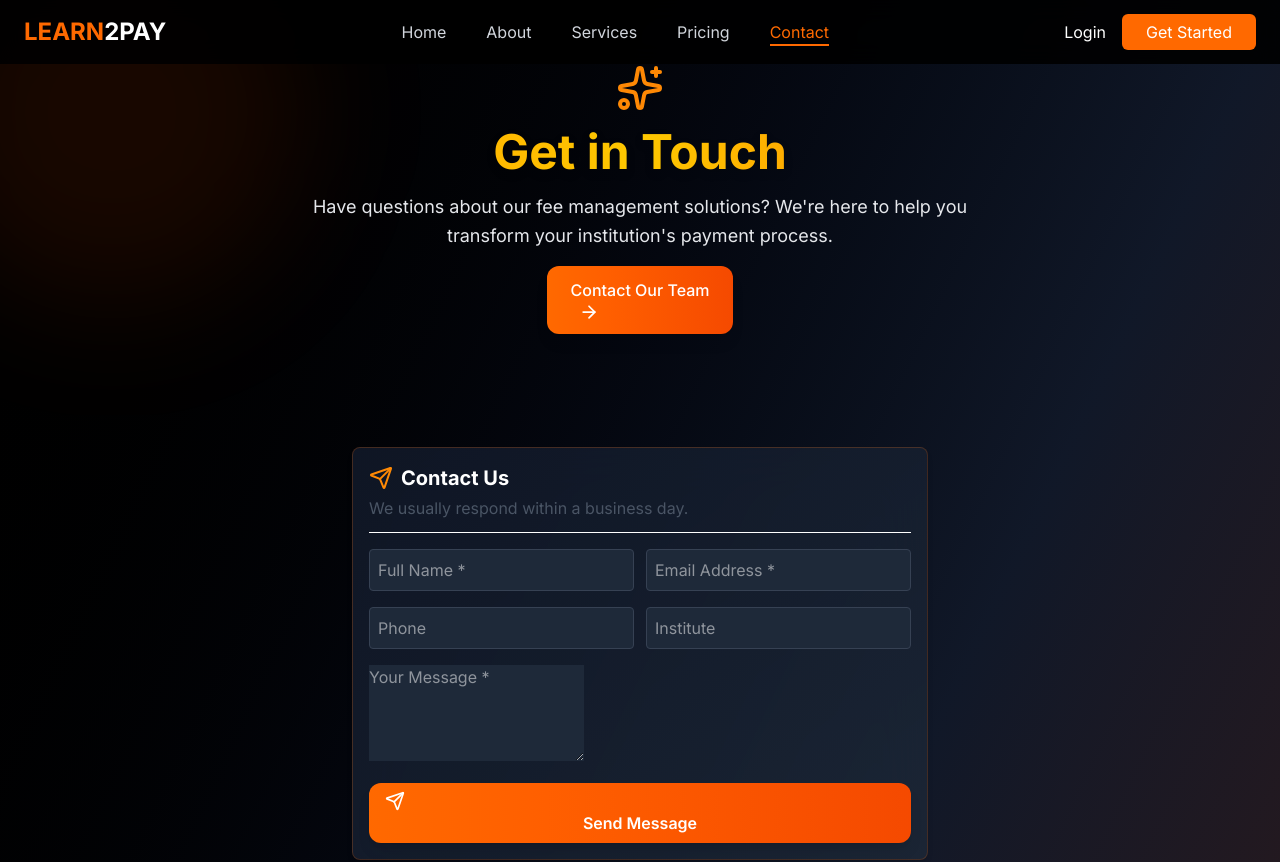
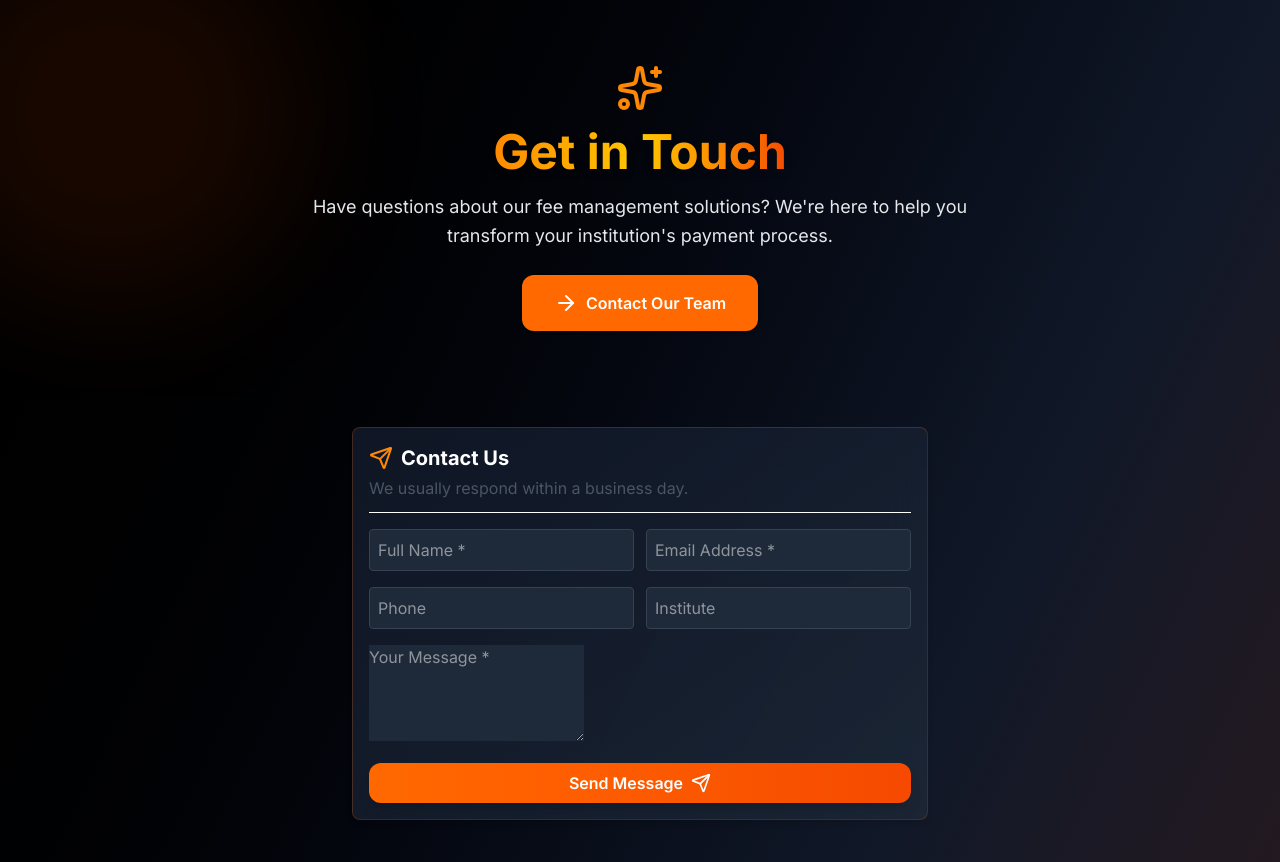
Before and after one commit to Techori/Learn2pay, a React (Vite) app: page /contact in a window 1280 px wide. Shown: the top 862 px of the page. Built offline with nearby package versions, Linux system fonts and the light colour scheme.

Commit message:
Update contact.tsx

```diff
--- a/src/pages/contact.tsx
+++ b/src/pages/contact.tsx
@@ -2,6 +2,7 @@ import React, { useState } from 'react';
 import { Button } from "../components/ui/Button";
 import { Card, CardContent, CardDescription, CardHeader, CardTitle } from "../components/ui/Card";
 import { Input } from "../components/ui/Input";
+import { Label } from "../components/ui/Label";
 import { Textarea } from "../components/ui/Textarea";
 import {
   Mail,
@@ -17,7 +18,7 @@ import {
 } from 'lucide-react';
 import { useNavigate } from 'react-router-dom';
 import Footer from '../components/Footer';
-import Navbar from '@/components/Navbar';
+
 const Contact = () => {
   const navigate = useNavigate();
   const [formData, setFormData] = useState({
@@ -97,10 +98,9 @@ const Contact = () => {
   return (
     <div className="min-h-screen bg-gradient-to-br from-black via-gray-900 to-orange-950 text-white">
       {/* Hero Section */}
-      <Navbar />
       <section className="py-16 px-4 relative overflow-hidden">
         <div className="absolute -top-20 -left-20 w-96 h-96 bg-orange-600/10 rounded-full blur-3xl pointer-events-none"></div>
-        <div className="container mx-auto text-center relative z-10">
+        <div className="container mx-auto text-center relative z-10 flex flex-col items-center">
           <div className="flex justify-center mb-4">
             <Sparkles className="h-12 w-12 text-orange-400 animate-pulse" />
           </div>
@@ -110,19 +110,25 @@ const Contact = () => {
           <p className="text-lg text-gray-200 mb-6 max-w-2xl mx-auto leading-relaxed">
             Have questions about our fee management solutions? We're here to help you transform your institution's payment process.
           </p>
-          <Button
-            className="mt-2 px-6 py-3 text-base bg-gradient-to-r from-orange-500 to-orange-600 hover:from-orange-600 hover:to-orange-700 font-bold rounded-xl shadow-lg animate-bounce"
+          <div className="flex justify-center w-full">
+            <button
+              className="flex items-center gap-2 bg-orange-500 hover:bg-orange-600 text-white font-semibold px-8 py-4 rounded-xl shadow transition"
               onClick={() => {
-              window.scrollTo({ top: 600, behavior: 'smooth' });
+                // Scroll to the contact form section
+                const formSection = document.getElementById('contact-form-section');
+                if (formSection) {
+                  formSection.scrollIntoView({ behavior: 'smooth' });
+                }
               }}
             >
-            Contact Our Team <ArrowRight className="ml-2 h-5 w-5" />
-          </Button>
+              <ArrowRight className="w-6 h-6" />
+              <span>Contact Our Team</span>
+            </button>
+          </div>
         </div>
       </section>
-
       {/* Compact Contact Form */}
-      <section className="py-8 px-2 flex justify-center items-center">
+      <section id="contact-form-section" className="py-8 px-2 flex justify-center items-center">
         <Card className="w-full max-w-xl mx-auto bg-gradient-to-br from-gray-900/90 to-gray-800/80 border border-orange-500/20 shadow-2xl backdrop-blur-xl animate-fade-in">
           <CardHeader className="pb-3">
             <div className="flex items-center gap-2 mb-1">
@@ -181,10 +187,10 @@ const Contact = () => {
               />
               <Button
   type="submit"
-                className="w-full bg-gradient-to-r from-orange-500 to-orange-600 hover:from-orange-600 hover:to-orange-700 text-white font-semibold py-2 rounded-xl shadow-lg transition-all duration-200"
+  className="w-full bg-gradient-to-r from-orange-500 to-orange-600 hover:from-orange-600 hover:to-orange-700 text-white font-semibold py-2 rounded-xl shadow-lg transition-all duration-200 flex items-center justify-center gap-2"
 >
-                <Send className="mr-2 h-5 w-5" />
-                Send Message
+  <span>Send Message</span>
+  <Send className="h-5 w-5" />
 </Button>
               {submitted && (
                 <div className="text-center text-green-400 font-semibold mt-2 animate-fade-in">
@@ -195,7 +201,6 @@ const Contact = () => {
           </CardContent>
         </Card>
       </section>
-
       {/* Contact Info & Support Types */}
       <section className="py-10 px-4">
         <div className="container mx-auto grid grid-cols-1 md:grid-cols-2 gap-10">
@@ -240,7 +245,6 @@ const Contact = () => {
           </div>
         </div>
       </section>
-
       {/* FAQ Section */}
       <section className="py-14 px-4 bg-gradient-to-r from-orange-600/10 via-orange-500/5 to-orange-600/10">
         <div className="container mx-auto">
@@ -296,7 +300,6 @@ const Contact = () => {
           </div>
         </div>
       </section>
-
       {/* CTA Section */}
       <section className="py-14 px-4">
         <div className="container mx-auto text-center">
@@ -320,7 +323,6 @@ const Contact = () => {
           </div>
         </div>
       </section>
-
       <Footer />
     </div>
   );
```
Lines whose indentation alone changed are shown as unchanged.
